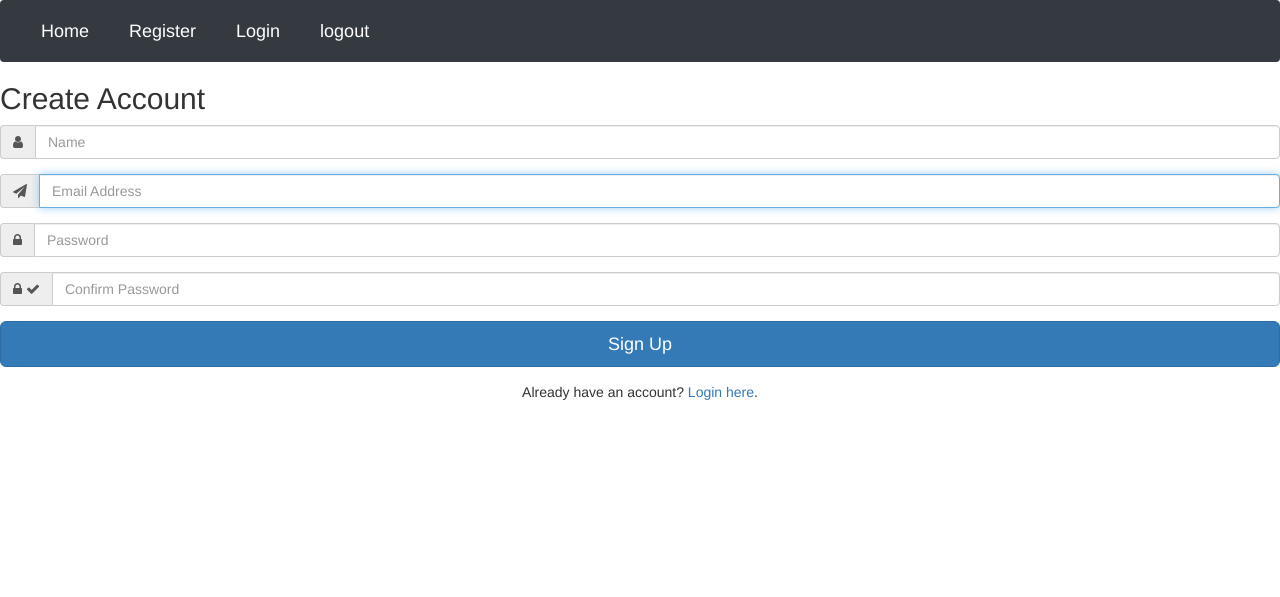
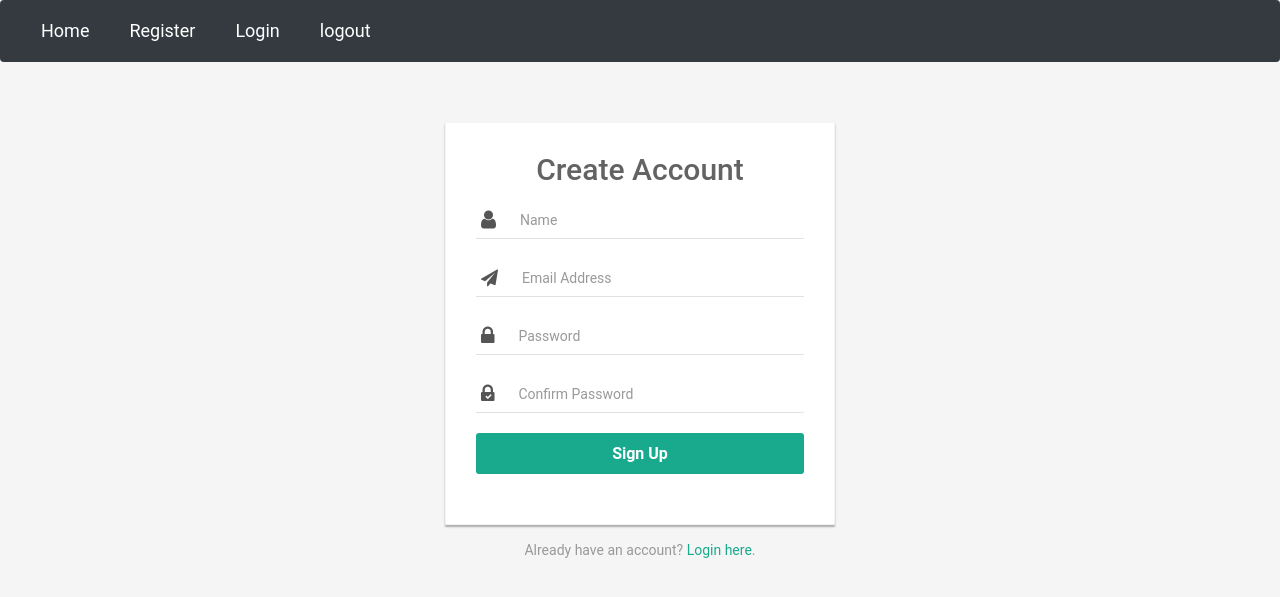
Before and after one commit to RajapandiR/django-register, a Django app: page /register/ in a window 1280 px wide. Shown: the top 597 px of the page. Run offline with Django 3.2, Linux system fonts and the light colour scheme; some libraries are stand-ins or nearby versions.

Commit message:
bug fixing

```diff
--- a/registerapp/forms.py
+++ b/registerapp/forms.py
@@ -24,7 +24,7 @@ class RegisterPageForm(UserCreationForm):
         email = self.cleaned_data.get('email')
         qs = models.RegisterPage.objects.filter(email=email)
         if qs.exists():
-            raise forms.ValidationError("email is taken")
+            raise forms.ValidationError("Email alread exists")
         return email
     def clean_password2(self):
         # Check that the two password entries match
--- /dev/null
+++ b/static/css/style.css
@@ -0,0 +1,107 @@
+	body {
+		color: #999;
+		background: #f5f5f5;
+		font-family: 'Roboto', sans-serif;
+	}
+	.form-control, .form-control:focus, .input-group-addon {
+		border-color: #e1e1e1;
+        border-radius: 0;
+	}
+	.signup-form {
+		width: 390px;
+		margin: 0 auto;
+        padding: 30px 0;
+        padding-top: 40px;
+
+	}
+	.signup-form h2 {
+		color: #636363;
+        margin: 0 0 15px;
+		text-align: center;
+    }
+    .signup-form .lead {
+        font-size: 14px;
+		margin-bottom: 30px;
+		text-align: center;
+	}
+    .signup-form form {
+		border-radius: 1px;
+    	margin-bottom: 15px;
+        background: #fff;
+		border: 1px solid #f3f3f3;
+        box-shadow: 0px 2px 2px rgba(0, 0, 0, 0.3);
+        padding: 30px;
+    }
+	.signup-form .form-group {
+		margin-bottom: 20px;
+	}
+	.signup-form label {
+		font-weight: normal;
+		font-size: 13px;
+	}
+	.signup-form .form-control {
+		min-height: 38px;
+		box-shadow: none !important;
+		border-width: 0 0 1px 0;
+	}
+	.signup-form .input-group-addon {
+		max-width: 42px;
+		text-align: center;
+		background: none;
+		border-width: 0 0 1px 0;
+		padding-left: 5px;
+	}
+    .signup-form .btn {
+        font-size: 16px;
+        font-weight: bold;
+		background: #19aa8d;
+        border-radius: 3px;
+		border: none;
+		min-width: 140px;
+        outline: none !important;
+    }
+	.signup-form .btn:hover, .signup-form .btn:focus {
+		background: #179b81;
+	}
+	.signup-form a {
+		color: #19aa8d;
+		text-decoration: none;
+	}
+	.signup-form a:hover {
+		text-decoration: underline;
+	}
+	.signup-form .fa {
+		font-size: 21px;
+	}
+	.signup-form .fa-paper-plane {
+		font-size: 17px;
+	}
+	.signup-form .fa-check {
+		color: #fff;
+		left: 9px;
+		top: 18px;
+		font-size: 7px;
+		position: absolute;
+	}
+    .login-form {
+		width: 340px;
+        margin: 50px auto;
+        padding-top: 100px;
+	}
+    .login-form form {
+    	margin-bottom: 15px;
+        background: #f7f7f7;
+        box-shadow: 0px 2px 2px rgba(0, 0, 0, 0.3);
+        padding: 30px;
+    }
+    .login-form h2 {
+        margin: 0 0 15px;
+    }
+    .form-control, .btn {
+        min-height: 38px;
+        border-radius: 2px;
+    }
+    .btn {
+        font-size: 15px;
+        font-weight: bold;
+    }
--- a/templates/register.html
+++ b/templates/register.html
@@ -16,12 +16,12 @@
             {% if form.help_text %}
             <small style="color:grey">{{form.help_text}}</small>
             {% endif %}
-            {% for field in form %}
+           {% for field in form %}
                 {% for error in field.errors %}
                 <div class="alert alert-danger" role="alert">{{error}}</div>
                 {% endfor %}
             {% endfor %}
-			<div class="input-group">
+            <div class="input-group">
 				<span class="input-group-addon"><i class="fa fa-user"></i></span>
                 <!-- <input type="text" class="form-control" name="username" placeholder="Username" required="required"> -->
                 {% csrf_token %}
```
